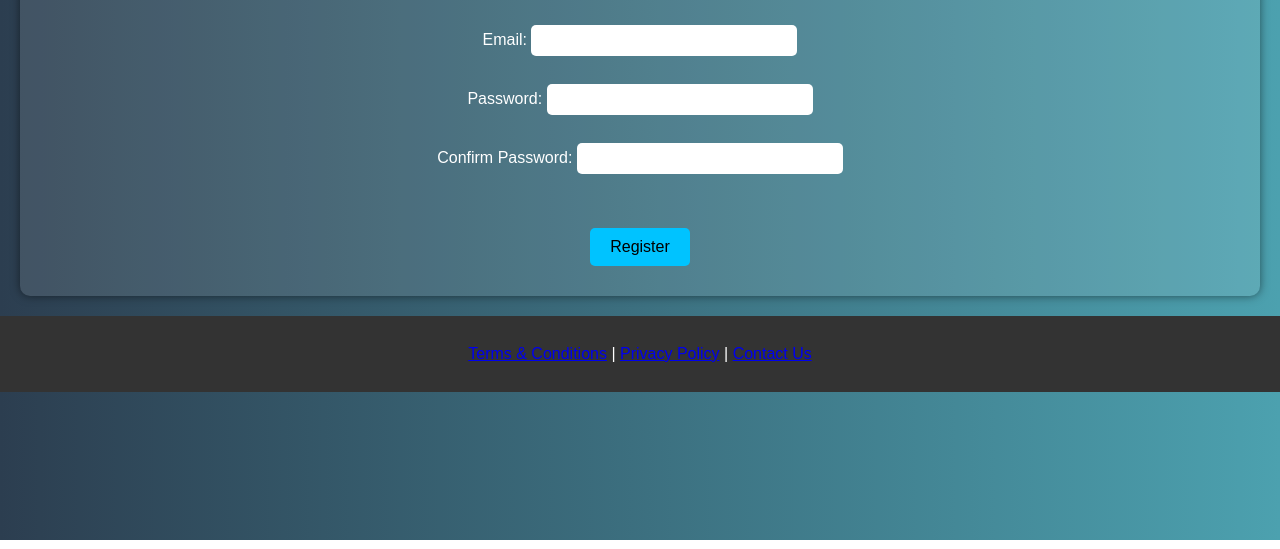
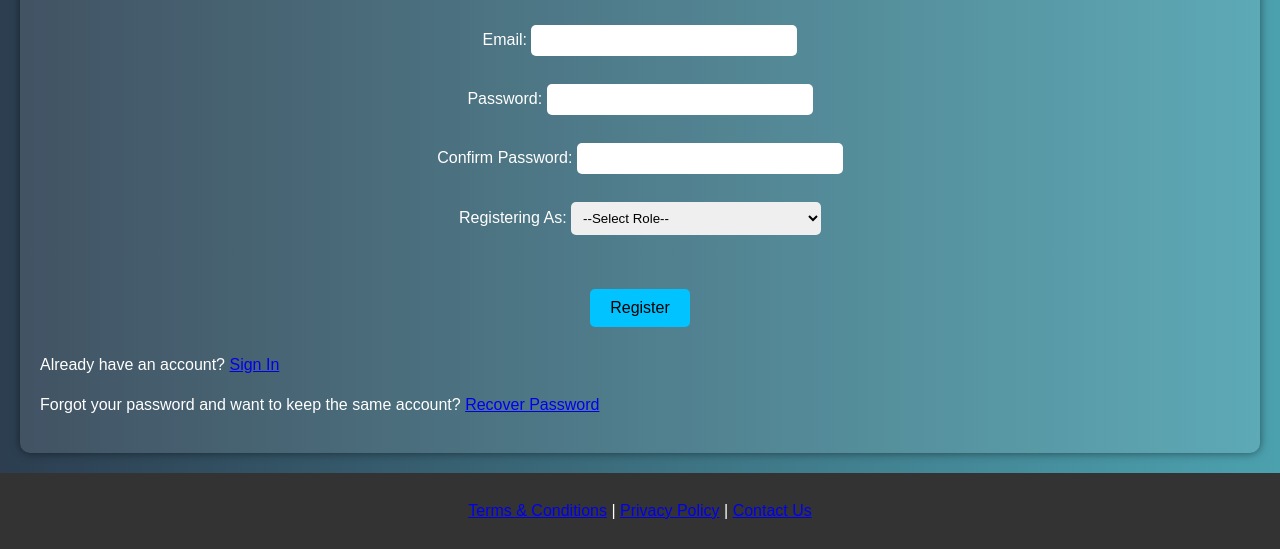
Before and after one commit to rickelvan/jobapp, a plain HTML site: page register.html in a window 1280 px wide. Shown: the part 260-809 px from the top of the page. Drawn offline with Linux system fonts and the light colour scheme.

Commit message:
Update register.html

```diff
--- a/register.html
+++ b/register.html
@@ -13,12 +13,13 @@
   <nav class="navbar">
     <a href="index.html">Home</a>
     <a href="job-listings.html">Job Listings</a>
+    <a href="sign-in.html">Sign In</a>
     <button class="dark-mode-toggle" onclick="toggleDarkMode()">Dark Mode</button>
   </nav>
 
   <section>
     <h2>Register</h2>
-    <form onsubmit="register(event)">
+    <form onsubmit="registerUser(event)">
       <label for="reg-name">Full Name:</label>
       <input type="text" id="reg-name" required />
       <br /><br />
@@ -35,9 +36,30 @@
       <input type="password" id="reg-confirm-password" required />
       <br /><br />
 
+      <!-- New: Role Selection -->
+      <label for="reg-role">Registering As:</label>
+      <select id="reg-role" required>
+        <option value="">--Select Role--</option>
+        <option value="employee">Employee (Job Seeker)</option>
+        <option value="employer">Employer</option>
+        <option value="admin">Administrator</option>
+      </select>
+      <br /><br />
+
       <p id="reg-error-msg" style="color: red;"></p>
       <button type="submit">Register</button>
     </form>
+
+    <p>
+      Already have an account?
+      <a href="sign-in.html">Sign In</a>
+    </p>
+
+    <!-- Option for password recovery if user forgets password -->
+    <p>
+      Forgot your password and want to keep the same account?
+      <a href="recover.html">Recover Password</a>
+    </p>
   </section>
 
   <footer>
```
